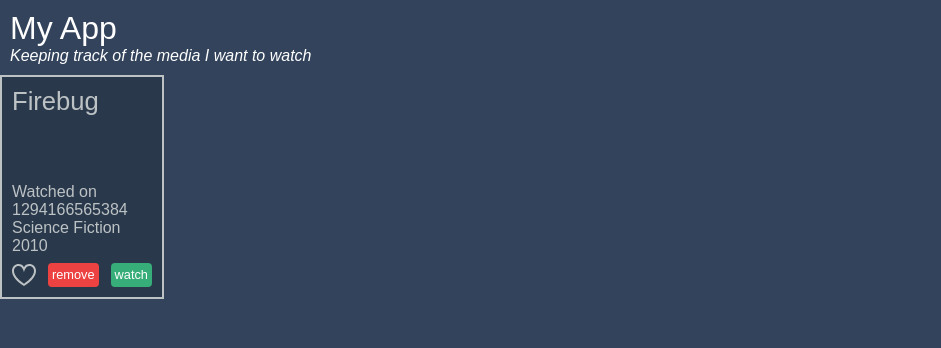
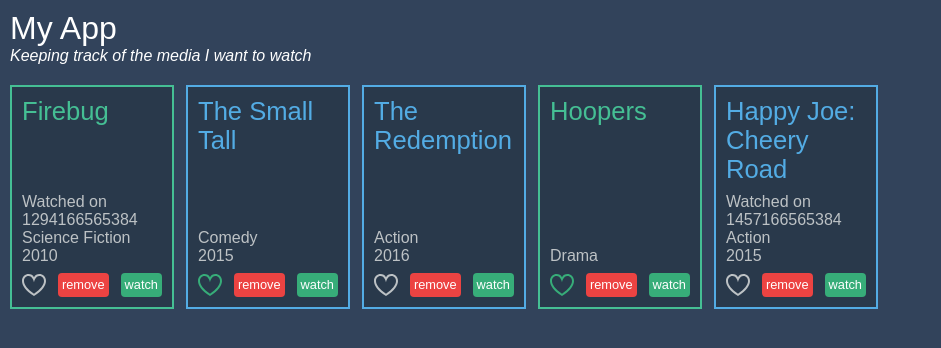
Before and after one commit to rajat10cube/MediaWatchList, an Angular app: page / in a window 1280 px wide. Shown: the top 348 px of the page, without its empty margins (0-941 px from the left). Built offline with nearby package versions, Linux system fonts and the light colour scheme.

Commit message:
Favorite User directive added to handle favorite icon of MediaItem Component

```diff
--- a/src/app/app.component.html
+++ b/src/app/app.component.html
@@ -3,5 +3,5 @@
     <h1>My App</h1>
     <p class="description"> Keeping track of the media I want to watch</p>
   </header>
-  <mw-media-item (delete)="onMediaItemDelete($event)" [mediaItem]="firstMediaItem"></mw-media-item>
+  <mw-media-item-list></mw-media-item-list>
 </section>
--- a/src/app/app.module.ts
+++ b/src/app/app.module.ts
@@ -3,11 +3,15 @@
 
 import { AppComponent } from './app.component';
 import { MediaItemComponent } from './media-item/media-item.component';
+import { MediaItemListComponent } from './media-item-list/media-item-list.component';
+import { FavoriteDirective } from './favorite.directive';
 
 @NgModule({
   declarations: [
     AppComponent,
-    MediaItemComponent
+    MediaItemComponent,
+    MediaItemListComponent,
+    FavoriteDirective
   ],
   imports: [
     BrowserModule
--- /dev/null
+++ b/src/app/favorite.directive.ts
@@ -0,0 +1,18 @@
+import { Directive, HostBinding, Input, HostListener } from '@angular/core';
+
+@Directive({
+  selector: '[mwFavorite]'
+})
+export class FavoriteDirective {
+  @HostBinding('class.is-favorite') isFavorite = true;
+  @HostBinding('class.is-favorite-hovering') hovering = false;
+  @HostListener('mouseenter') onMouseEnter(){
+    this.hovering = true;
+  }
+  @HostListener('mouseleave') onMouseLeave(){
+    this.hovering = false;
+  }
+  @Input() set mwFavorite(value){
+    this.isFavorite = value;
+  }
+}
--- /dev/null
+++ b/src/app/media-item-list/media-item-list.component.css
@@ -0,0 +1,37 @@
+:host {
+    display: flex;
+    height: calc(100% - 95px);
+    flex-direction: column;
+    padding: 10px;
+  }
+  header {
+    color: #c6c5c3;
+  }
+  header.medium-movies {
+    color: #53ace4;
+  }
+  header.medium-series {
+    color: #45bf94;
+  }
+  header > h2 {
+    font-size: 1.4em;
+  }
+  header > h2.error {
+    color: #d93a3e;
+  }
+  section {
+    flex: 1;
+    display: flex;
+    flex-flow: row wrap;
+    align-content: flex-start;
+  }
+  section > media-item {
+    margin: 10px;
+  }
+  footer {
+    text-align: right;
+  }
+  footer .icon {
+    width: 64px;
+    height: 64px;
+  }
--- /dev/null
+++ b/src/app/media-item-list/media-item-list.component.html
@@ -0,0 +1,8 @@
+<section>
+    <mw-media-item
+        *ngFor="let mediaItem of mediaItems"
+        [mediaItem]="mediaItem"
+        (delete)="onMediaItemDelete($event)"
+        [ngClass]="{'medium-movies': mediaItem.medium === 'Movies','medium-series': mediaItem.medium === 'Series'}">
+    </mw-media-item>
+  </section>
--- /dev/null
+++ b/src/app/media-item-list/media-item-list.component.ts
@@ -0,0 +1,56 @@
+import { Component } from '@angular/core';
+
+@Component({
+  selector: 'mw-media-item-list',
+  templateUrl: './media-item-list.component.html',
+  styleUrls: ['./media-item-list.component.css']
+})
+export class MediaItemListComponent {
+  mediaItems = [
+    {
+      id: 1,
+      name: 'Firebug',
+      medium: 'Series',
+      category: 'Science Fiction',
+      year: 2010,
+      watchedOn: 1294166565384,
+      isFavorite: false
+    },
+    {
+      id: 2,
+      name: 'The Small Tall',
+      medium: 'Movies',
+      category: 'Comedy',
+      year: 2015,
+      watchedOn: null,
+      isFavorite: true
+    }, {
+      id: 3,
+      name: 'The Redemption',
+      medium: 'Movies',
+      category: 'Action',
+      year: 2016,
+      watchedOn: null,
+      isFavorite: false
+    }, {
+      id: 4,
+      name: 'Hoopers',
+      medium: 'Series',
+      category: 'Drama',
+      year: null,
+      watchedOn: null,
+      isFavorite: true
+    }, {
+      id: 5,
+      name: 'Happy Joe: Cheery Road',
+      medium: 'Movies',
+      category: 'Action',
+      year: 2015,
+      watchedOn: 1457166565384,
+      isFavorite: false
+    }
+  ];
+
+  onMediaItemDelete(mediaItem) { }
+
+}
--- a/src/app/media-item/media-item.component.html
+++ b/src/app/media-item/media-item.component.html
@@ -6,7 +6,9 @@
 <div>{{ mediaItem.category }}</div>
 <div>{{ mediaItem.year }}</div>
 <div class="tools">
-  <svg class="favorite" xmlns="http://www.w3.org/2000/svg" viewBox="0 0 24 24">
+  <svg
+  [mwFavorite]="mediaItem.isFavorite"
+  class="favorite" xmlns="http://www.w3.org/2000/svg" viewBox="0 0 24 24">
     <path d="M12 9.229c.234-1.12 1.547-6.229 5.382-6.229 2.22 0 4.618 1.551 4.618 5.003 0 3.907-3.627 8.47-10 12.629-6.373-4.159-10-8.722-10-12.629 0-3.484 2.369-5.005 4.577-5.005 3.923 0 5.145 5.126 5.423 6.231zm-12-1.226c0 4.068 3.06 9.481 12 14.997 8.94-5.516 12-10.929 12-14.997 0-7.962-9.648-9.028-12-3.737-2.338-5.262-12-4.27-12 3.737z"
     />
   </svg>
```
